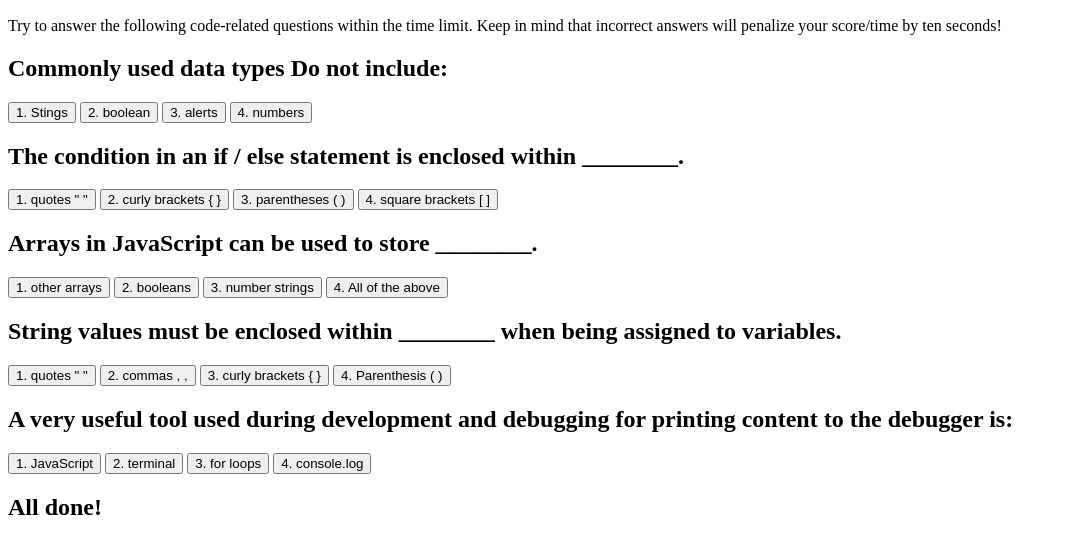
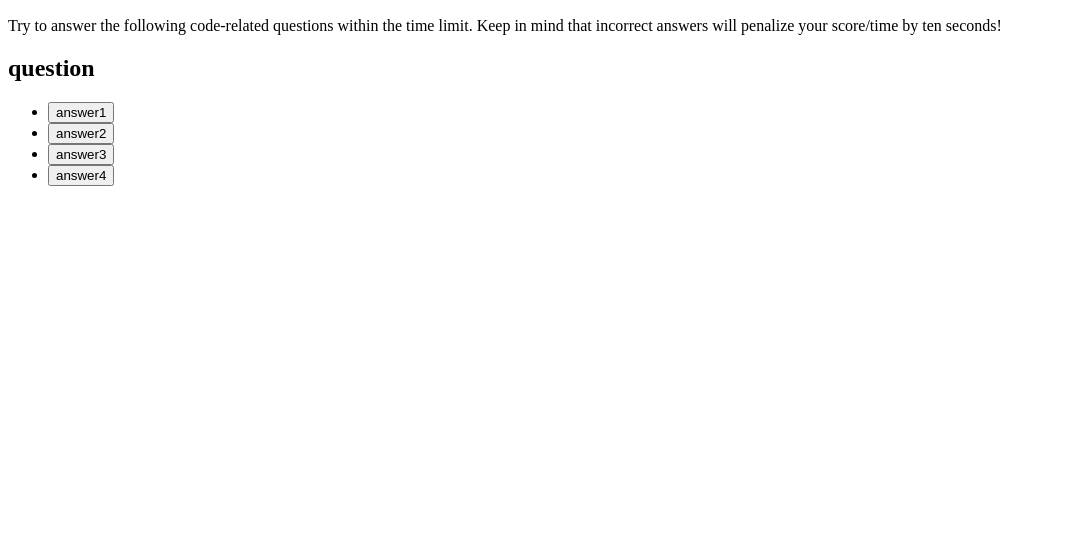
Before and after one commit to Dannysaravia001/Coding-Challenge-Quiz, a plain HTML site: page index.html in a window 1280 px wide. Shown: the part 79-632 px from the top of the page, without its empty margins (0-1066 px from the left). Drawn offline with Linux system fonts and the light colour scheme.

Commit message:
updated question and made them more efficient

```diff
--- a/Assets/CSS/style.css
+++ b/Assets/CSS/style.css
@@ -1,20 +1,28 @@
 * {
     box-sizing: border-box;
-}
+  }
+
 main {
     width: 700px;
     margin: auto;
 }
+
 h1 {
     font-size: 36px;
 }
+
 h2 {
-    font-size: 36px;
+    font-size: 32px;
 }
+
 h3 {
     font-style: italic;
     color: gray;
     text-align: left;
+}
+
+#head {
+   text-align: center;
 }
 .highscoresBtn {
     color: blue;
@@ -22,3 +30,9 @@ h3 {
     border: none;
     font-size: 16px;
 }
+
+@media screen and (max-width: 768px) {
+    main {
+        width: 350px;
+    }
+}
--- a/Assets/JS/script.js
+++ b/Assets/JS/script.js
@@ -0,0 +1,6 @@
+var highScoreStorage = "quizScoreStorage"
+
+
+var timerValue = 75;
+var highScores = [];
+var interval = 75;
--- a/index.html
+++ b/index.html
@@ -7,64 +7,20 @@
         <style src="Assets/CSS/style.css"></style>
     </head>
     <body>
-       <main>
         <nav>
             <button type="button" id="highscoresBtn">View Highscores</button>
         </nav>
-        <head>
-            <div>
-                <h2 class="Header">Coding Challenge Quiz</h2>
-            </div>
-            <div>
-                <p>Try to answer the following code-related questions within the time limit. Keep in mind that incorrect answers will penalize your score/time by ten seconds!</p>
-            </div>
-        </head>
-
-
-
+       <main>
+             <h2 class="welcomePage">Coding Challenge Quiz</h2>
+             <p>Try to answer the following code-related questions within the time limit. Keep in mind that incorrect answers will penalize your score/time by ten seconds!</p>
         <section>
-            <h2>Commonly used data types Do not include:</h2>
-            <button>1. Stings</button>
-            <button>2. boolean</button>
-            <button>3. alerts</button>
-            <button>4. numbers</button>
-
-        </section>
-        <section>
-            <h2>The condition in an if / else statement is enclosed within ________.</h2>
-            <button>1. quotes " "</button>
-            <button>2. curly brackets { }</button>
-            <button>3. parentheses ( )</button>
-            <button>4. square brackets [ ]</button>
-
-        </section>
-        <section>
-            <h2>Arrays in JavaScript can be used to store ________.</h2>
-            <button>1. other arrays</button>
-            <button>2. booleans</button>
-            <button>3. number strings</button>
-            <button>4. All of the above</button>
-
-        </section>
-        <section>
-            <h2>String values must be enclosed within ________ when being assigned to variables.</h2>
-            <button>1. quotes " "</button>
-            <button>2. commas , ,</button>
-            <button>3. curly brackets { }</button>
-            <button>4. Parenthesis ( )</button>
-
-        </section>
-        <section>
-            <h2>A very useful tool used during development and debugging for printing content to the debugger is:</h2>
-            <button>1. JavaScript</button>
-            <button>2. terminal</button>
-            <button>3. for loops</button>
-            <button>4. console.log</button>
-
-        </section>
-        <section>
-            <h2>All done!</h2>
-
+            <h2 class="quizPage">question</h2>
+            <ul>
+                <li><button type="button" class="answerBtn">answer1</button></li>
+                <li><button type="button" class="answerBtn">answer2</button></li>
+                <li><button type="button" class="answerBtn">answer3</button></li>
+                <li><button type="button" class="answerBtn">answer4</button></li>
+            </ul>
         </section>
     </main>
     </body>
```
